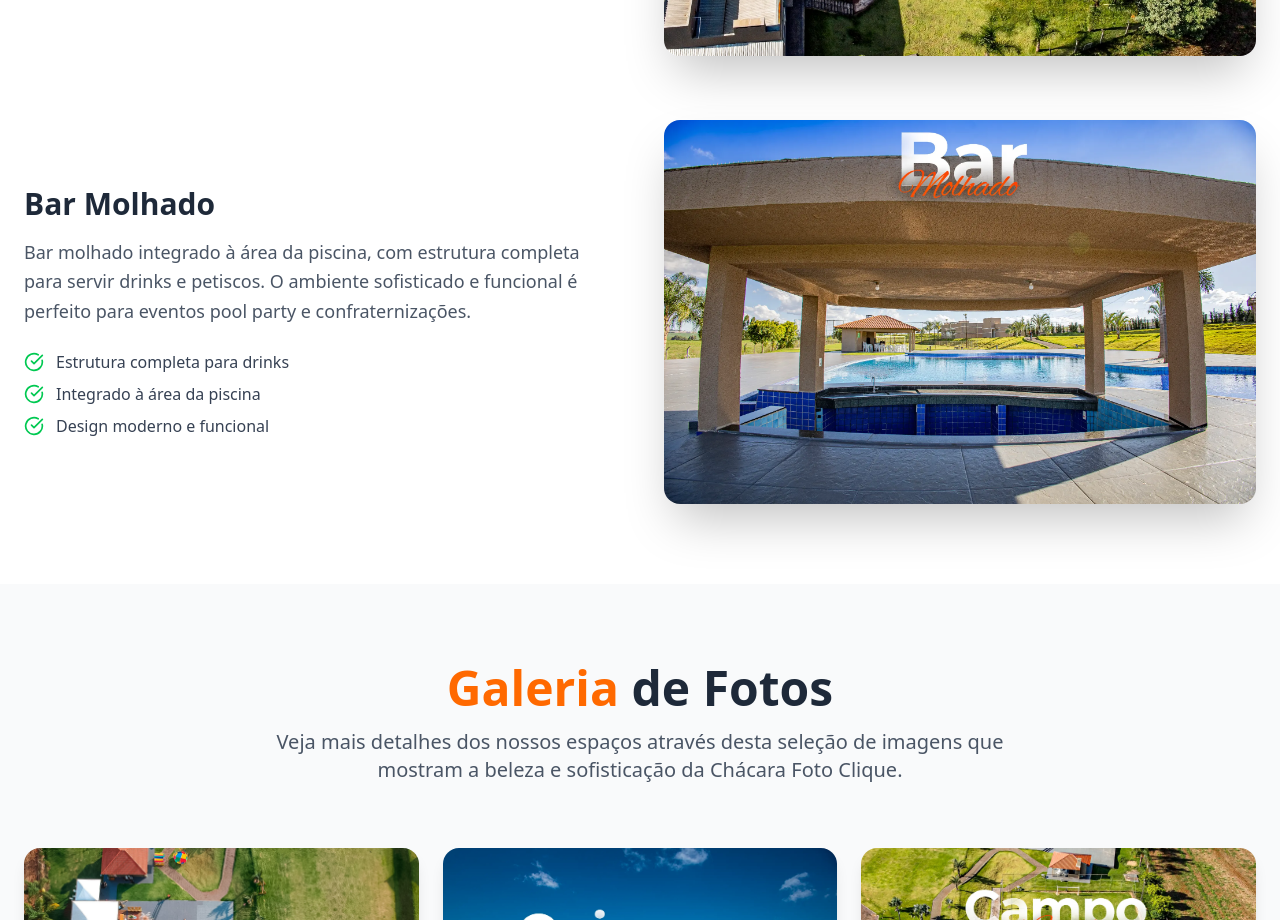
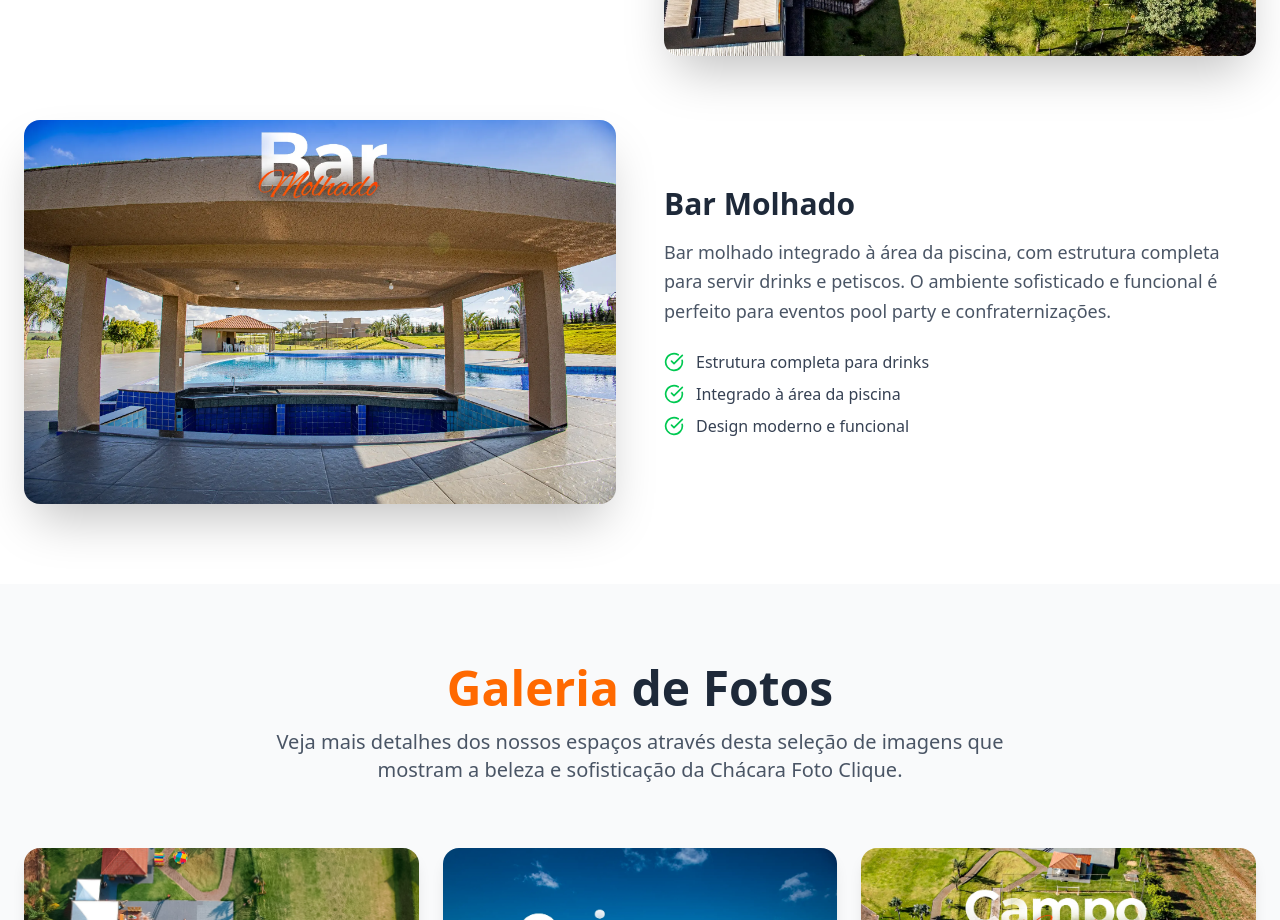
Before and after one commit to Fotoclique/chacarafotoclique, a React (Vite) app: page / in a window 1280 px wide. Shown: the part 3060-3980 px from the top of the page. Built offline with nearby package versions, Linux system fonts and the light colour scheme.

Commit message:
Ajustando posicao do Bar Molhado para manter alternancia das imagens

```diff
--- a/src/App.jsx
+++ b/src/App.jsx
@@ -275,14 +275,14 @@ function App() {
           </div>
 
           <div className="grid lg:grid-cols-2 gap-12 items-center">
-            <div className="lg:order-2">
+            <div>
               <img
                 src={barImage}
                 alt="Bar Molhado"
                 className="rounded-2xl shadow-2xl w-full h-96 object-cover"
               />
             </div>
-            <div className="lg:order-1">
+            <div>
               <h3 className="text-3xl font-bold text-gray-800 mb-4">Bar Molhado</h3>
               <p className="text-lg text-gray-600 mb-6 leading-relaxed">
                 Bar molhado integrado à área da piscina, com estrutura completa para servir
```
